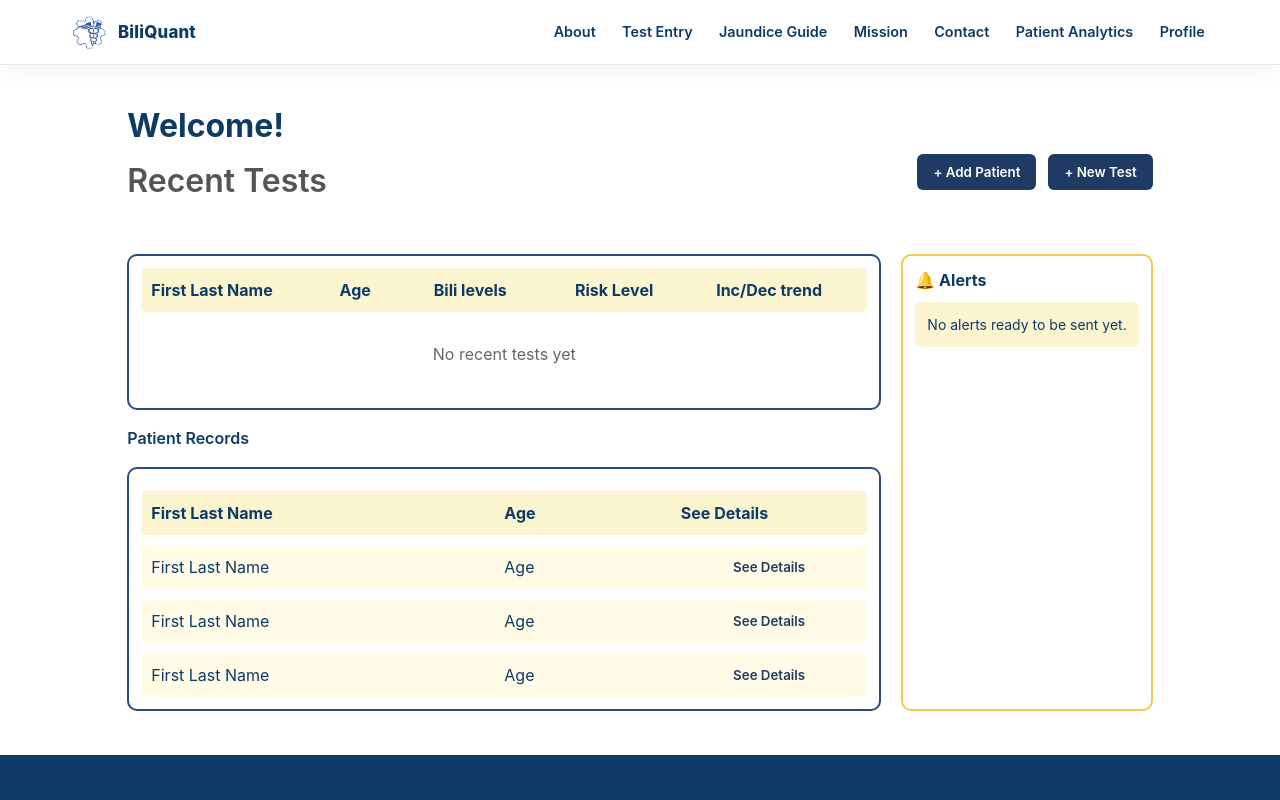
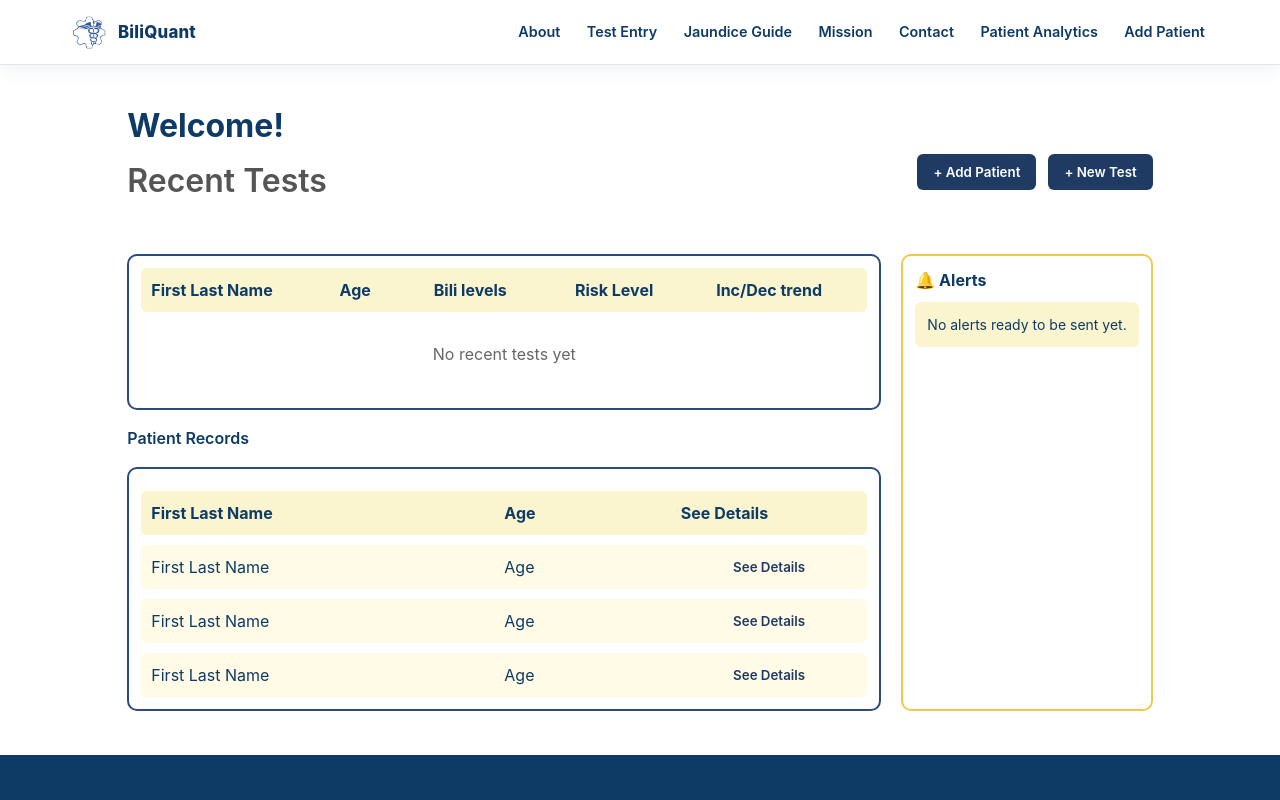
Before and after one commit to qbit-queensu/biliquant-app, a React (Vite) app in the folder bili-app/: page /home/dashboard in a window 1280 px wide. Shown: the top 800 px of the page. Built offline with nearby package versions, Linux system fonts and the light colour scheme.

Commit message:
dashboard button fixed

```diff
--- a/bili-app/src/components/Navbar.jsx
+++ b/bili-app/src/components/Navbar.jsx
@@ -19,13 +19,13 @@ function Navbar() {
     { to: "/home/mission", label: "Mission" },
     { to: "/home/contact", label: "Contact" },
     { to: "/home/patient_analytics", label: "Patient Analytics" },
-    { to: "/home/profile", label: "Profile" },
+    { to: "/home/profile", label: "Add Patient" },
   ];
 
   return (
     <header className={styles.navbar}>
       <div className={styles.inner}>
-        <Link to="/home" className={styles.logo} aria-label="Go to home">
+        <Link to="/home/dashboard" className={styles.logo} aria-label="Go to dashboard">
           <img src={logoImg} alt="" className={styles.logoImg} />
           <span className={styles.brandName}>BiliQuant</span>
         </Link>
--- a/bili-app/src/pages/Dashboard.jsx
+++ b/bili-app/src/pages/Dashboard.jsx
@@ -16,13 +16,13 @@ export default function Dashboard() {
         <div className="dashboard-actions">
           <button
             className="primary-btn"
-            onClick={() => navigate("/add-patient")}
+            onClick={() => navigate("/home/profile")}
           >
             + Add Patient
           </button>
           <button
             className="primary-btn"
-            onClick={() => navigate("/new-test")}
+            onClick={() => navigate("/home/test_entry")}
           >
             + New Test
           </button>
```
